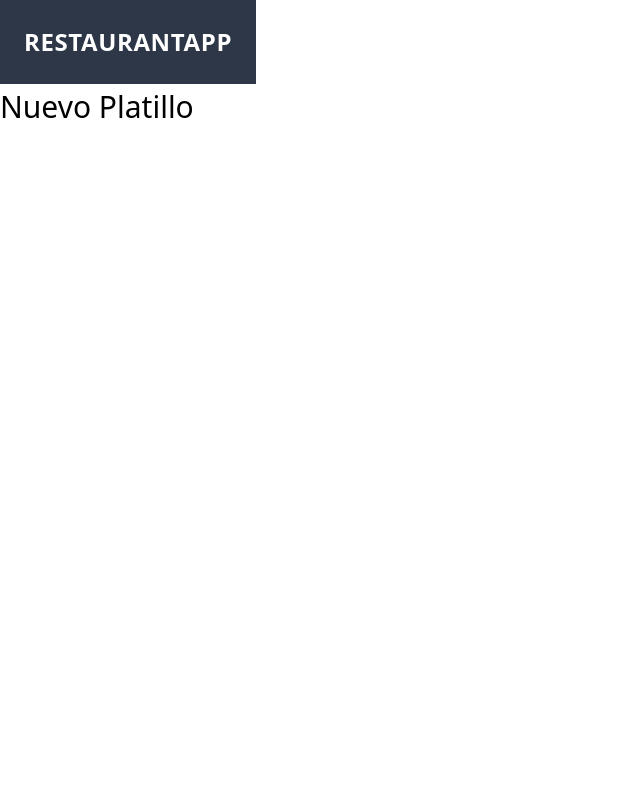
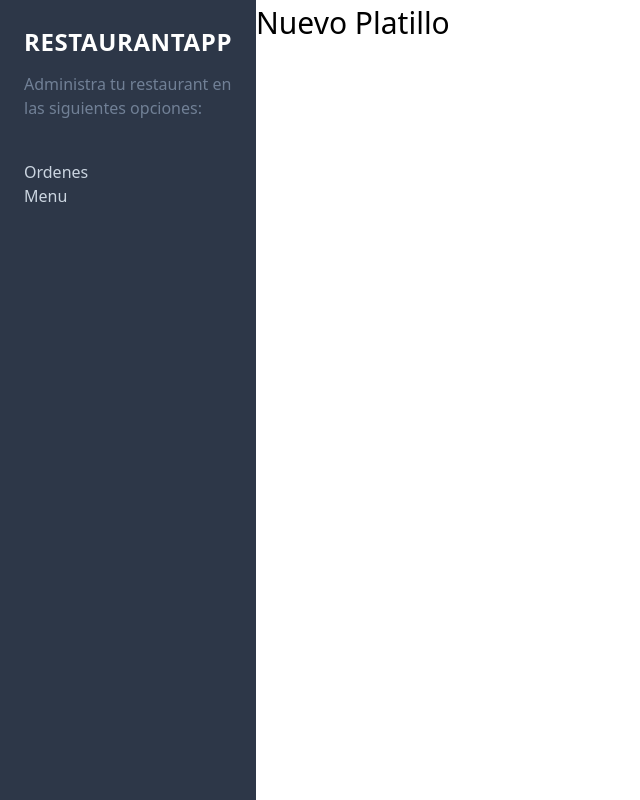
Before and after one commit to crosscay/restaurantcliente, a React (Create React App) app: page /nuevo-platillo in a window 1280 px wide. Shown: the whole page, without its empty margins (0-640 px from the left). Built offline with nearby package versions, Linux system fonts and the light colour scheme.

Commit message:
Finalizando el Sidebar y routing

```diff
--- a/src/App.js
+++ b/src/App.js
@@ -7,13 +7,16 @@
 
 function App() {
   return (
-    <div>
+    <div className='md:flex min-h-screen'>
       <Sidebar />
-      <Routes>
-        <Route path="/" element={<Ordenes/>} />
-        <Route path="/menu" element={<Menu/>} />
-        <Route path="/nuevo-platillo" element={<NuevoPlatillo/>} />
-      </Routes>
+
+      <div className="md:w-3/5 xl:w-4/5">
+        <Routes>
+          <Route path="/" element={<Ordenes/>} />
+          <Route path="/menu" element={<Menu/>} />
+          <Route path="/nuevo-platillo" element={<NuevoPlatillo/>} />
+        </Routes>
+      </div>
     </div>
     // <div className="App">
 
--- a/src/components/ui/Sidebar.js
+++ b/src/components/ui/Sidebar.js
@@ -1,4 +1,5 @@
 import React from 'react';
+import { NavLink } from 'react-router-dom';
 
 
 const Sidebar = () => {
@@ -6,6 +7,13 @@
         <div className="md:w-2/5 xl:w-1/5 bg-gray-800">
             <div className="p-6">
                 <p className="uppercase text-white text-2xl tracking-wide text-center font-bold">RestaurantApp</p>
+
+                <p className="mt-3 text-gray-600">Administra tu restaurant en las siguientes opciones: </p>
+
+                <nav className='mt-10'>
+                    <NavLink className={`p1 text-gray-400 block hover:bg-yellow-500 hover:text-gray-900 ${({ isActive }) => isActive ? 'text-yellow-500' : ''}`} end to='/'>Ordenes</NavLink>
+                    <NavLink className={`p1 text-gray-400 block hover:bg-yellow-500 hover:text-gray-900 ${({ isActive }) => isActive ? 'text-yellow-500' : ''}`} end to='/menu'>Menu</NavLink>
+                </nav>
             </div>
         </div>
      );
```
